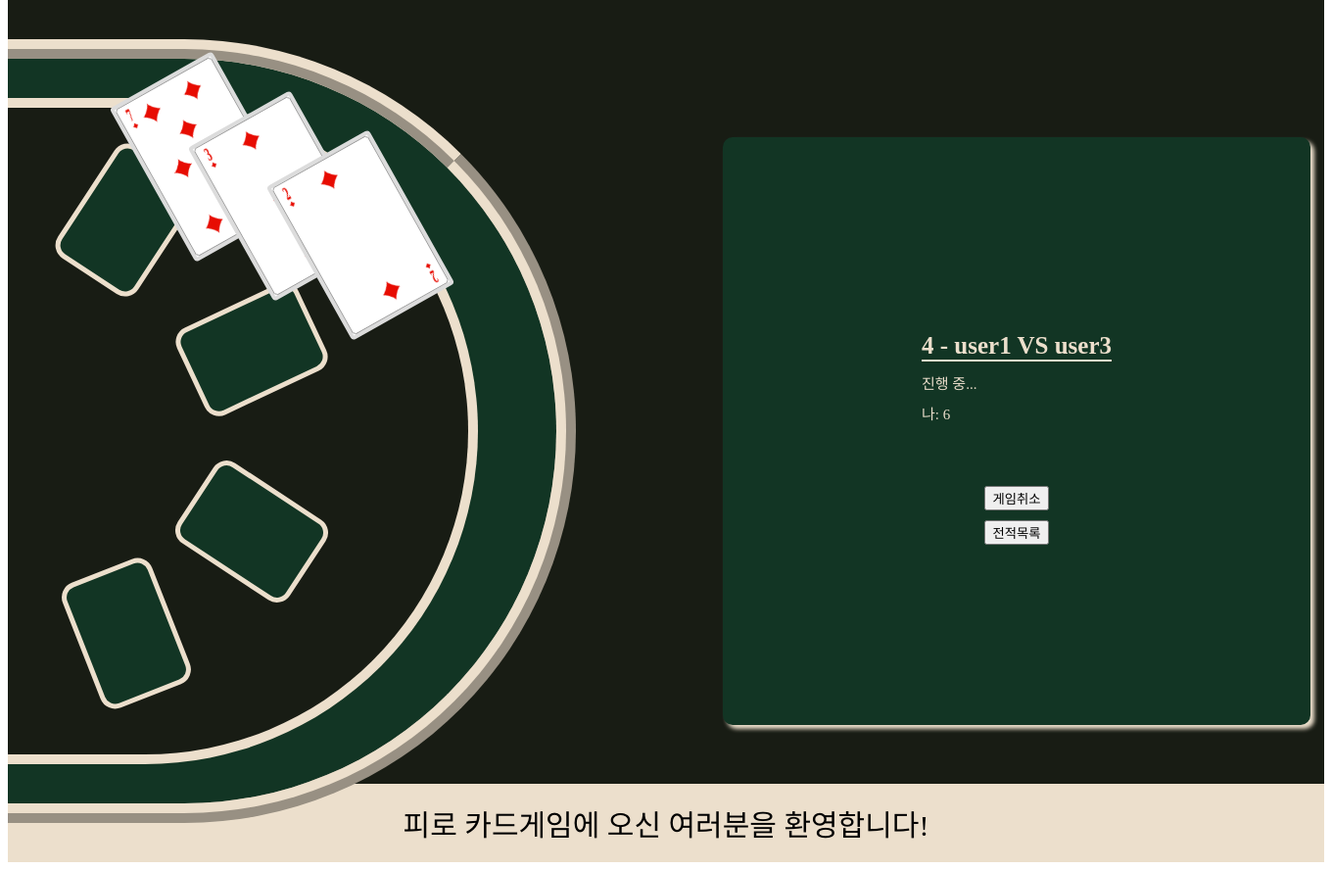
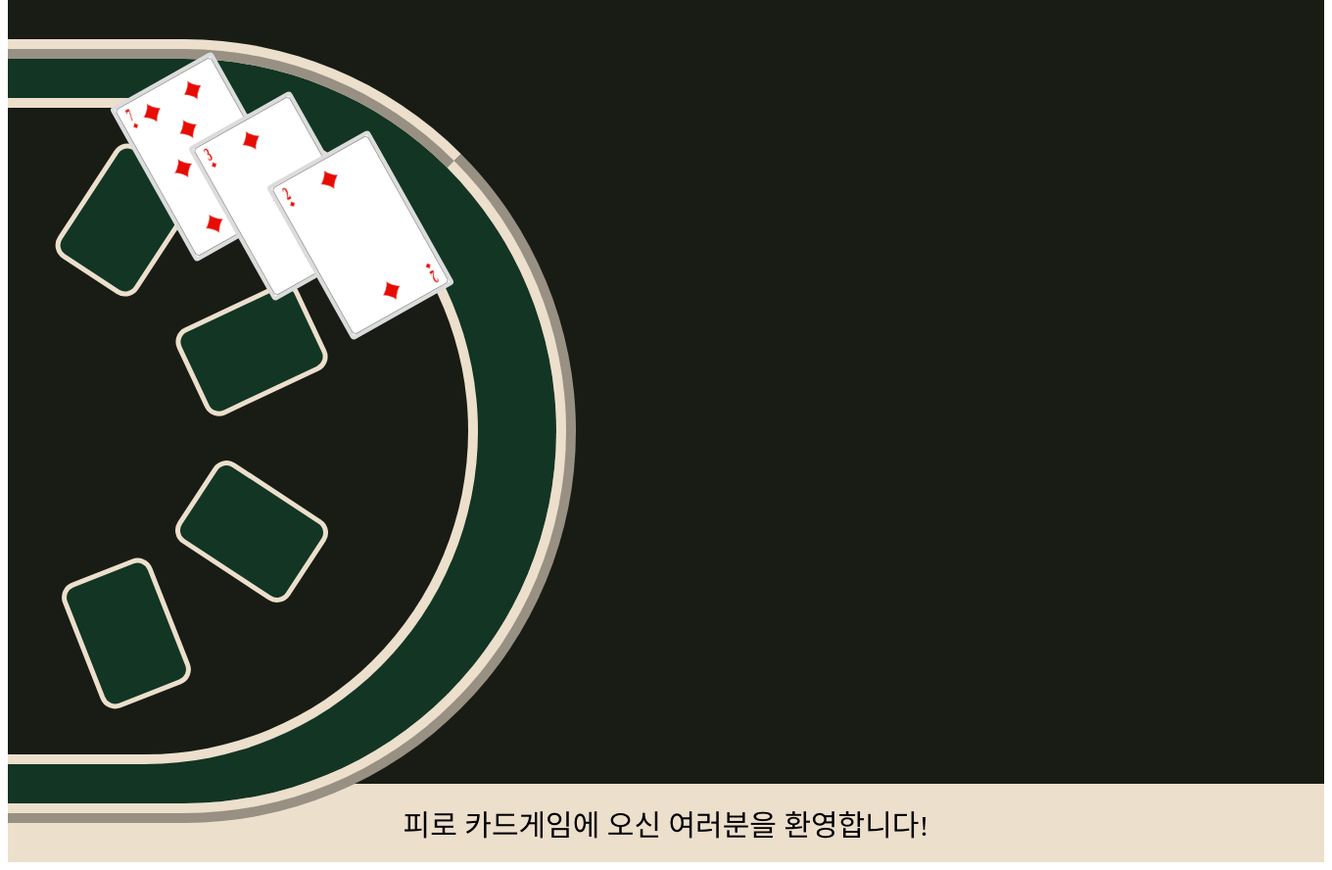
Before and after one commit to Pirogramming-22/Piro22_CardGame_6, a Django app: template templates/games/game_attack.html in a window 1360 px wide. Shown: the part 88-976 px from the top of the page at 98% size. Run offline with Django 5.2, Linux system fonts and the light colour scheme; the template is opened without the code that fills it, so the values that code supplies are empty; some web fonts are replaced.

Commit message:
[fix] game_attack.html, game_defense.html 재정비 준비

```diff
--- a/games/views.py
+++ b/games/views.py
@@ -4,4 +4,4 @@ def game_main(request):
     context = {
         'data': 'hello!',
     }
-    return render(request, 'games/finished_attack.html', context)
+    return render(request, 'games/counter_attack.html', context)
--- a/static/css/style_nkm.css
+++ b/static/css/style_nkm.css
@@ -263,6 +263,7 @@ footer {
     width: 100%;
     border: 2px solid var(--light_brown);
 }
+
 .delete_attack__game_info_status, .delete_attack__game_info_mycard,
 .finished_attack__game_info_rule, .finished_attack__game_info_card,
 .finished_attack__game_info_result, .finished_attack__game_info_score {
--- a/templates/games/game_attack.html
+++ b/templates/games/game_attack.html
@@ -1,16 +1,5 @@
 {% extends 'base.html' %}
 
 {% block btn_contents %}
-<div class="attack_statebox">
-    <div class="attack_info">
-        <h3>4 - user1 VS user3 </h3>
-        <div class="attack_state">
-            <p>진행 중...</p>
-            <p>나: 6</p>
-        </div>
-    </div>
-    <a href="#" class="attack_gamebtn"><button>게임취소</button></a>
-    <a href="#" class="attack_gamebtn"><button>전적목록</button></a>
 
-</div>
 {% endblock %}
```
Also changed, not shown: templates/games/game_defense.html (+1 -7 lines), templates/games/game_result.html (deleted, +0 -19 lines).
